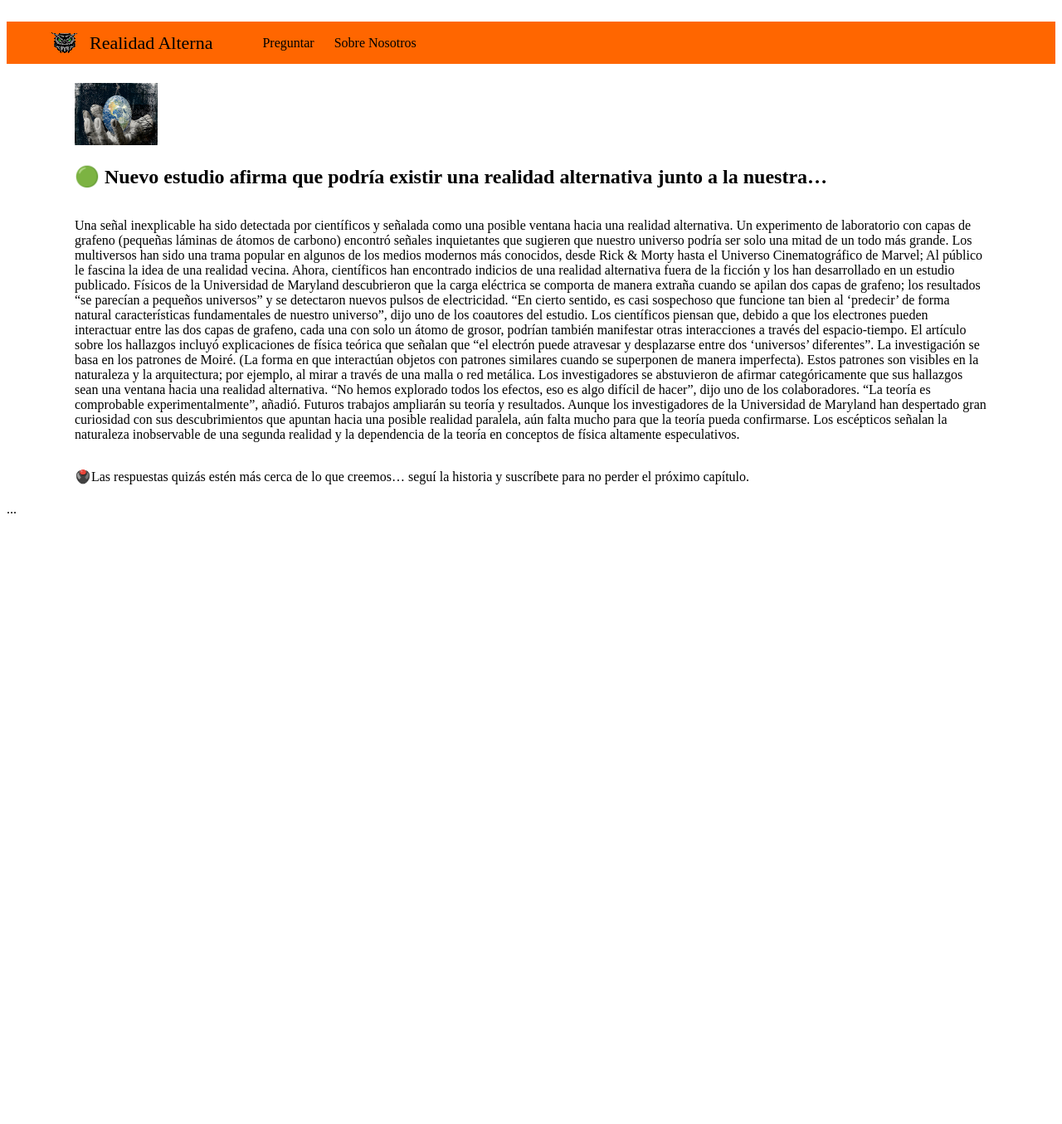
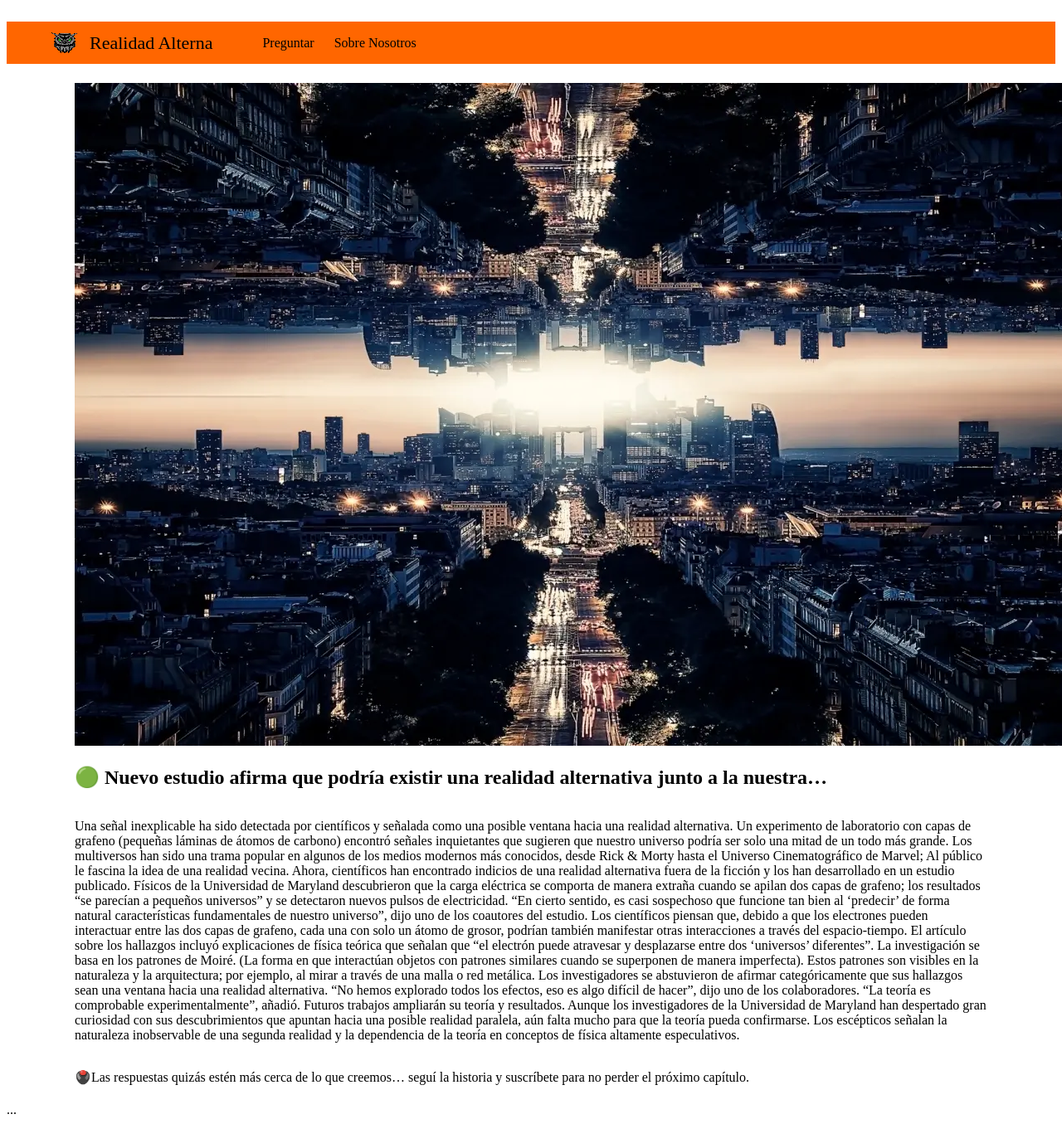
Before and after one commit to TierraSapiens/RealidadAlterna, a Jekyll site: the page built from _posts/2025-11-16-primer-articulo.md, in a window 1280 px wide. Shown: the whole page at 83% size. Built offline with Jekyll 4.4.1, drawn with Linux system fonts in a browser that asks for light colours; before the commit the page ends 900 px from its top, so only the background shows below that.

Commit message:
Modificaciones Vs.

```diff
--- a/_posts/2025-11-16-primer-articulo.md
+++ b/_posts/2025-11-16-primer-articulo.md
@@ -2,7 +2,7 @@
 layout: post
 title: "🟢 Nuevo estudio afirma que podría existir una realidad alternativa junto a la nuestra…"
 date: 2025-11-16 10:00:00 +0000
-image: /images/posts/003_100x75.jpg
+image: /images/posts/0001.jpg
 author: [E.R.M.]
 ---
 
```
Also changed, not shown: images/posts/0001.jpg (added), images/posts/003_100x75.jpg (deleted).
